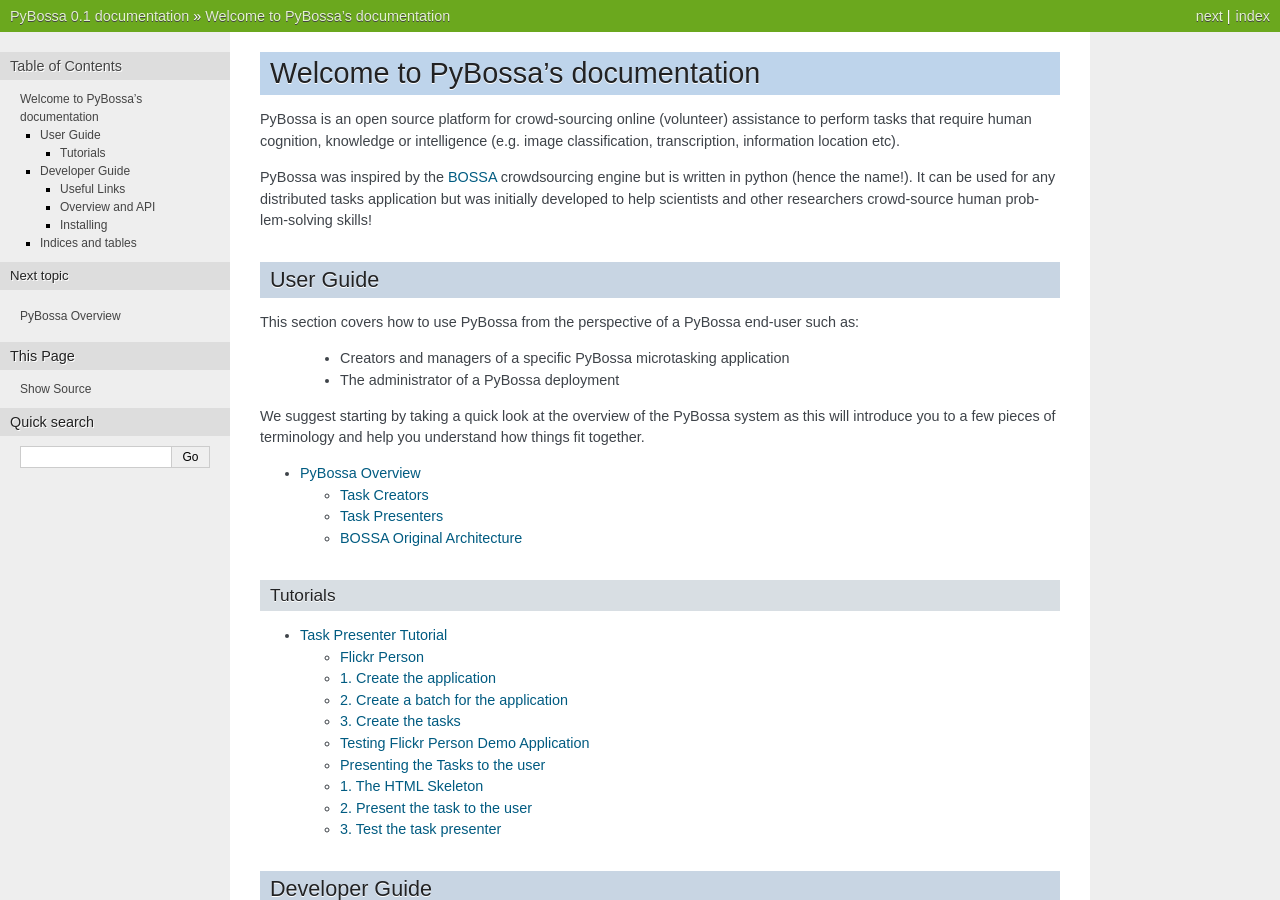
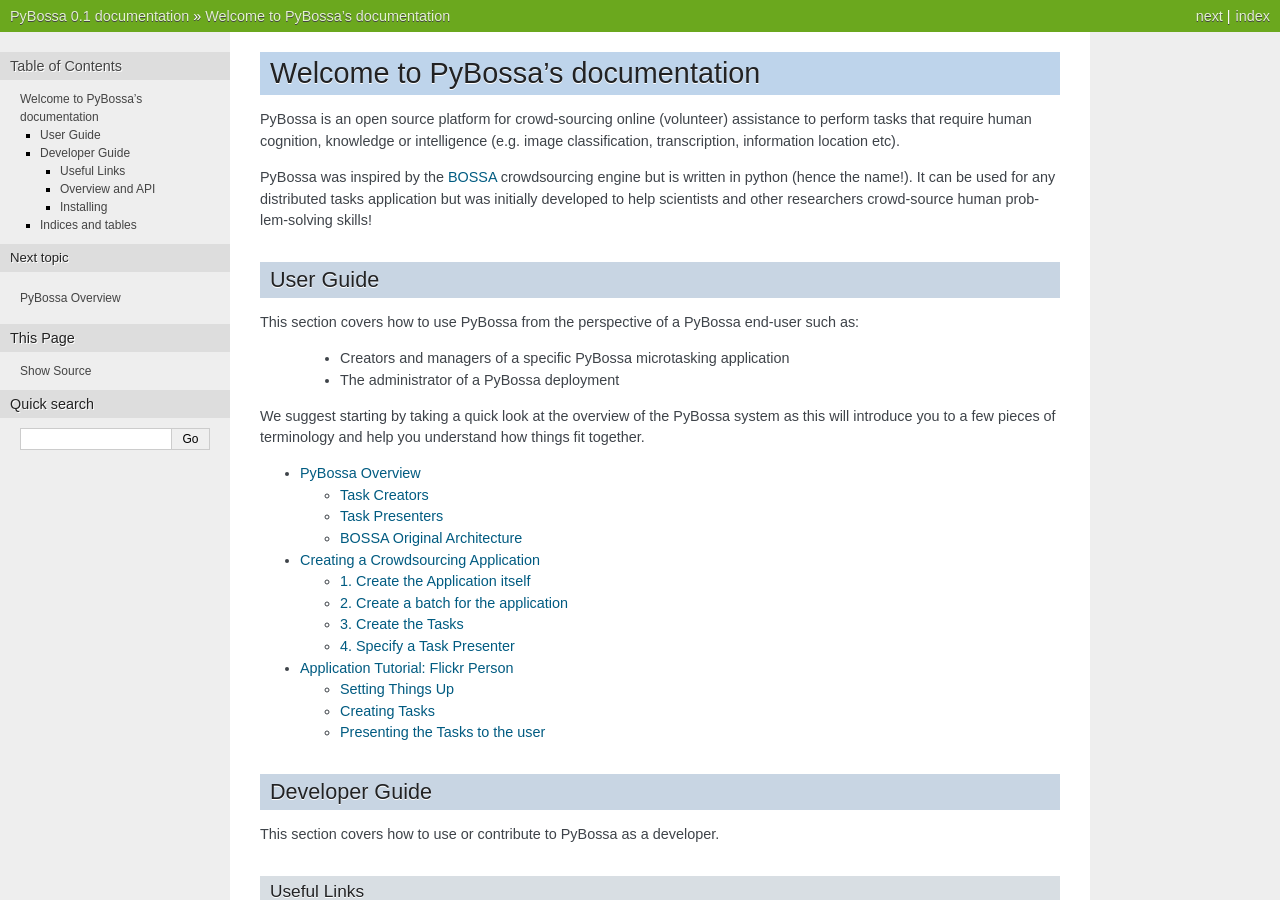
Before and after one commit to Scifabric/pybossa, a Sphinx documentation site: the page built from doc/index.rst, in a window 1280 px wide and 900 px high. Built offline with Sphinx 7.4.7, drawn with Linux system fonts in a browser that asks for light colours; some of the changed lines change nothing that is shown.

Commit message:
[doc][m]:(refs #21) refactor to extract generic information from tutorial into create-application doc.
* New material in create-application.rst - extracted from task-presenter and reworked
* Rename task-presenter.rst to user/create-application-tutorial because it is generic tutorial and refactor / rework in light of extraction of content

```diff
--- a/doc/index.rst
+++ b/doc/index.rst
@@ -31,14 +31,8 @@
    :maxdepth: 2
 
    overview
-
-Tutorials
----------
-
-.. toctree::
-   :maxdepth: 2
-
-   task-presenter
+   user/create-application
+   user/create-application-tutorial
 
 
 Developer Guide
--- a/doc/task-presenter.rst
+++ /dev/null
@@ -1,187 +0,0 @@
-=======================
-Task Presenter Tutorial
-=======================
-
-This tutorial is based in the demo application **Flickr Person** provided with PyBossa.
-
-Flickr Person
-=============
-
-The demo application Flickr Person has two main components:
-
-  * Python script to generate the tasks in PyBossa
-  * HTML + Javascript to show the tasks to the users.
-
-Both applications employ the PyBossa API.
-
-1. Create the application
-=========================
-
-First of all we have to create an application for the project. The application
-will be created using the API URL **/api/app** with a POST action. We will have
-to provide the following information about the application and convert it to a
-JSON object::
-
-  name = u'Flickr Person Finder'
-  short_name = u'FlickrPerson'
-  description = u'Do you see a human in this photo?'
-  data = dict(name = name, short_name = short_name, description = description)
-  data = json.dumps(data)
-
-The **description** field is used to store the **question** that we want to ask
-in our tasks. As Flickr Person is trying to figure out if there is a person in
-the photo, the question is: *Do you see a human in this photo?*. The other two
-fields are the names used for naming the application (short_name will be the
-slug name of the application).
-
-Please, check the following script `lines
-<https://github.com/citizen-cyberscience-centre/pybossa/blob/master/flickrPerson/getPhotos.py#L25>`_
-for more information.
-
-
-
-2. Create a batch for the application
-=====================================
-
-Once the application has been created, a batch of tasks can be created
-associated to the application **ID**. The following fields have to be
-provided::
-
-  name = datetime.datetime.now().strftime("%Y/%m/%d - %H:%M:%S")
-  data = dict (name = name, app_id = app_id, calibration = 0)
-  data = json.dumps(data)
-
-We use the creation time of the batch as name, but it possible to use whatever
-you like.
-
-As you can see, all the data is sent in JSON format. The API URL to POST the
-data is: **/api/batch**.
-
-Please, check the following script `lines
-<https://github.com/citizen-cyberscience-centre/pybossa/blob/master/flickrPerson/getPhotos.py#L63>`_
-for more information.
-
-3. Create the tasks
-===================
-
-The last step involves the creation of tasks associated to a **batch** and an
-**application**. As in all the previous steps, we are going to create a JSON
-object and POST it using the following API URL **/api/task**::
-
-  info = dict (link = photo['link'], url = photo['url'])
-  data = dict (app_id = app_id, batch_id = batch_id, state = 0, info = info, calibration = 0, priority_0 = 0)
-  data = json.dumps(data)
-
-The most important field for the task is the **info** one. This field will be
-used to store a JSON object with the required data for the task. As Flickr
-Person is trying to figure out if there is a human or not in a photo, the
-provided information is: the Flickr Link page of the photo, and the image URL
-of the photo. If your application needs more fields, you are free to add them
-based on your needs.
-
-Please, check the following script `lines
-<https://github.com/citizen-cyberscience-centre/pybossa/blob/master/flickrPerson/getPhotos.py#L83>`_
-for more information.
-
-Testing Flickr Person Demo Application
-======================================
-
-We have seen all the required steps to create an application with a batch of
-tasks. If you want to test it, make sure that you have a running version of
-PyBossa in your machine, and run the following script
-**flickrPerson/getPhotos.py**. This script will grab the latest published
-photos in the Flickr public feed and save the *link* of the image (the Flickr
-web page) and the *url* of the image. For example:
-
-  * Link: http://www.flickr.com/photos/teleyinex/2945647308/
-  * URL: http://farm4.staticflickr.com/3208/2945647308_f048cc1633_m.jpg
-
-Those items will be converted into the following JSON object::
-
-  { 'link': 'http://www.flickr.com/photos/teleyinex/2945647308/',
-    'url': 'http://farm4.staticflickr.com/3208/2945647308_f048cc1633_m.jpg' }
-
-And saved into the task field **info** of the task model. **Note**: sometimes
-the script fails because Flickr does not provide a sane JSON feed, so you will
-have to re-run it until you get one successful run.
-
-Presenting the Tasks to the user
-================================
-
-In order to present the tasks to the user, you will only need an HTML template
-within PyBossa and a Javascript or any other script language that you want to
-use. In this case, Flickr Person uses a basic HTML skeleton and a simple
-Javascript library (based on jQuery) to present the tasks to the users (only
-anonymous users for the moment) and save the answers.
-
-1. The HTML Skeleton
-====================
-
-Check the file_ **templates/flickrperson/example.html** for a very basic
-skeleton to show the tasks. The file has three sections (div ones):
-
-  * <divs> for the warnings actions. When the user saves an answer, a success
-    feedback message is shown to the user. There is also an error one for
-    failures.
-  * <divs> for the Flickr image. This div will be updated via the Javascript
-    with the Flickr Link and image URL for every task.
-  * <divs> for the answer buttons. There are three buttons with the possible
-    answers: Yes, No, I don't know.
-
-At the end of the skeleton we load the Javascript.
-
-.. _file: https://github.com/citizen-cyberscience-centre/pybossa/blob/master/pybossa/templates/flickrperson/example.html
-
-2. Present the task to the user
-===============================
-
-All the action takes place in the file_
-**static/flickrPerson/js/flickrperson.js**. The script has several functions to
-get from PyBossa the application and its associated batches and tasks. In all
-the cases, the calls are using the RESTful API of PyBossa.
-
-First of all we need to get the application ID, so we can check which batches
-are available for the users. The function getApp(name) will get all the
-registered applications in PyBossa and get the ID for Flickr Person::
-
-  getApp("FlickrPerson")
-
-In this case we use the short name or slug to identify for which application we
-want the tasks. If the application is in the system, the function will call the
-method **getBatches** to obtain all the available batches for the application.
-
-getBatches obtains all the available batches in the system (for the moment it
-is not possible get all the batches for a given application via the API), and
-then checks which ones belong to FlickrPerson. The method uses the simplest
-approach and choses randomly one of the available batches, and calls the next
-function to get all the tasks associated to that batch: **getTask**.
-
-getTask will obtain all the available tasks in the system (as in the previous
-step, for the moment is not possible to get the task for a given batch or app
-ID via the API) and selects those ones that belong to the batch. Then, it
-choses one randomly and fills in the HTML skeleton with the available
-information of the task:
-
-  * the Batch ID
-  * the Task ID
-
-The users then can click Yes, No or I don't know. Yes and No save the answer in
-the DB (check **/api/taskrun**) with information about the task and the answer,
-while the button **I don't know** simply loads another task as sometimes the
-image is not available (the Flickr user has delete it) or it is not clear if
-there is a human or not in the image (you only see one hand and nothing else).
-
-Please, read the `example file
-<https://github.com/citizen-cyberscience-centre/pybossa/blob/master/pybossa/templates/flickrperson/example.html>`_
-for more details about all the steps.
-
-
-3. Test the task presenter
-==========================
-
-In order to test the task presenter, you only have to load the main page of
-PyBossa:
-
- * http://0.0.0.0:5000
-
-And click in the big blue button: Start contributing now.
--- /dev/null
+++ b/doc/user/create-application-tutorial.rst
@@ -0,0 +1,132 @@
+===================================
+Application Tutorial: Flickr Person
+===================================
+
+This tutorial is based in the demo application **Flickr Person** provided with
+PyBossa. This demo application is a simple microtasking app where users help
+classify photographs by viewing a photograph and then answering a question.
+
+Following the :doc:`general architecture </overview>` of PyBossa the demo
+application Flickr Person has two main components:
+
+  * Task Creator: Python script to generate the tasks in PyBossa
+  * Task Presenter: HTML + Javascript to show the tasks to the users.
+
+Both applications employ the PyBossa API.
+
+Setting Things Up
+=================
+
+You will need to set up an Application object. Details can be found in
+:doc:/user/create-application. Creating the tasks themselves will be done by
+the Flickr Person task creator script (see next step).
+
+
+Creating Tasks
+==============
+
+We now need to load tasks for your application into PyBossa.
+
+Run the following script::
+
+  python flickrPerson/getPhotos.py
+
+This script will grab the latest published photos in the Flickr public feed and
+save the *link* of the image (the Flickr web page) and the *url* of the image.
+For example:
+
+  * Link: http://www.flickr.com/photos/teleyinex/2945647308/
+  * URL: http://farm4.staticflickr.com/3208/2945647308_f048cc1633_m.jpg
+
+Those items will be converted into the following JSON object::
+
+  { 'link': 'http://www.flickr.com/photos/teleyinex/2945647308/',
+    'url': 'http://farm4.staticflickr.com/3208/2945647308_f048cc1633_m.jpg' }
+
+And saved into the task field **info** of the task model.
+
+.. note::
+
+  Sometimes the script fails because Flickr does not provide a sane JSON feed,
+  so you will have to re-run it until you get one successful run.
+
+Presenting the Tasks to the user
+================================
+
+In order to present the tasks to the user, you will only need an HTML template
+within PyBossa and a Javascript or any other script language that you want to
+use. In this case, Flickr Person uses a basic HTML skeleton and a simple
+Javascript library (based on jQuery) to present the tasks to the users (only
+anonymous users for the moment) and save the answers.
+
+1. The HTML Skeleton
+--------------------
+
+Check the file_ **templates/flickrperson/example.html** for a very basic
+skeleton to show the tasks. The file has three sections (div ones):
+
+  * <divs> for the warnings actions. When the user saves an answer, a success
+    feedback message is shown to the user. There is also an error one for
+    failures.
+  * <divs> for the Flickr image. This div will be updated via the Javascript
+    with the Flickr Link and image URL for every task.
+  * <divs> for the answer buttons. There are three buttons with the possible
+    answers: Yes, No, I don't know.
+
+At the end of the skeleton we load the Javascript.
+
+.. _file: https://github.com/citizen-cyberscience-centre/pybossa/blob/master/pybossa/templates/flickrperson/example.html
+
+2. Present the task to the user
+-------------------------------
+
+All the action takes place in the file_
+**static/flickrPerson/js/flickrperson.js**. The script has several functions to
+get from PyBossa the application and its associated batches and tasks. In all
+the cases, the calls are using the RESTful API of PyBossa.
+
+First of all we need to get the application ID, so we can check which batches
+are available for the users. The function getApp(name) will get all the
+registered applications in PyBossa and get the ID for Flickr Person::
+
+  getApp("FlickrPerson")
+
+In this case we use the short name or slug to identify for which application we
+want the tasks. If the application is in the system, the function will call the
+method **getBatches** to obtain all the available batches for the application.
+
+getBatches obtains all the available batches in the system (for the moment it
+is not possible get all the batches for a given application via the API), and
+then checks which ones belong to FlickrPerson. The method uses the simplest
+approach and choses randomly one of the available batches, and calls the next
+function to get all the tasks associated to that batch: **getTask**.
+
+getTask will obtain all the available tasks in the system (as in the previous
+step, for the moment is not possible to get the task for a given batch or app
+ID via the API) and selects those ones that belong to the batch. Then, it
+choses one randomly and fills in the HTML skeleton with the available
+information of the task:
+
+  * the Batch ID
+  * the Task ID
+
+The users then can click Yes, No or I don't know. Yes and No save the answer in
+the DB (check **/api/taskrun**) with information about the task and the answer,
+while the button **I don't know** simply loads another task as sometimes the
+image is not available (the Flickr user has delete it) or it is not clear if
+there is a human or not in the image (you only see one hand and nothing else).
+
+Please, read the `example file
+<https://github.com/citizen-cyberscience-centre/pybossa/blob/master/pybossa/templates/flickrperson/example.html>`_
+for more details about all the steps.
+
+
+3. Test the task presenter
+--------------------------
+
+In order to test the task presenter, you only have to load the main page of
+PyBossa:
+
+ * http://0.0.0.0:5000
+
+And click in the big blue button: Start contributing now.
--- /dev/null
+++ b/doc/user/create-application.rst
@@ -0,0 +1,95 @@
+====================================
+Creating a Crowdsourcing Application
+====================================
+
+Readers may wish to start with the :doc:`Step by step tutorial on creating an
+Application <create-application-tutorial>` which walks through creating a
+simple photo classification App.
+
+1. Create the Application itself
+================================
+
+First of all we have to create an application for the project.
+
+Via the Web Interface
+---------------------
+
+The standard way to do this is in the web interface. However, this is not yet operational!
+
+Via the API
+-----------
+
+You can create an application via the API URL **/api/app** with a POST request.
+
+You have to provide the following information about the application and convert
+it to a JSON object (the actual values are taken fromthe Flickr Person demo
+project)::
+
+  name = u'Flickr Person Finder'
+  short_name = u'FlickrPerson'
+  description = u'Do you see a human in this photo?'
+  data = dict(name = name, short_name = short_name, description = description)
+  data = json.dumps(data)
+
+The **description** field is used to store the **question** that we want to ask
+in our tasks. As Flickr Person is trying to figure out if there is a person in
+the photo, the question is: *Do you see a human in this photo?*. The other two
+fields are the names used for naming the application (short_name will be the
+slug name of the application).
+
+Please, check the following script `lines
+<https://github.com/citizen-cyberscience-centre/pybossa/blob/master/flickrPerson/getPhotos.py#L25>`_
+for more information.
+
+
+2. Create a batch for the application
+=====================================
+
+**Deprecated**
+
+Once the application has been created, a batch of tasks can be created
+associated to the application **ID**. The following fields have to be
+provided::
+
+  name = datetime.datetime.now().strftime("%Y/%m/%d - %H:%M:%S")
+  data = dict (name = name, app_id = app_id, calibration = 0)
+  data = json.dumps(data)
+
+We use the creation time of the batch as name, but it possible to use whatever
+you like.
+
+As you can see, all the data is sent in JSON format. The API URL to POST the
+data is: **/api/batch**.
+
+Please, check the following script `lines
+<https://github.com/citizen-cyberscience-centre/pybossa/blob/master/flickrPerson/getPhotos.py#L63>`_
+for more information.
+
+3. Create the Tasks
+===================
+
+The last step involves the creation of tasks associated to a **batch** and an
+**application**. As in all the previous steps, we are going to create a JSON
+object and POST it using the following API URL **/api/task**::
+
+  info = dict (link = photo['link'], url = photo['url'])
+  data = dict (app_id = app_id, batch_id = batch_id, state = 0, info = info, calibration = 0, priority_0 = 0)
+  data = json.dumps(data)
+
+The most important field for the task is the **info** one. This field will be
+used to store a JSON object with the required data for the task. As Flickr
+Person is trying to figure out if there is a human or not in a photo, the
+provided information is: the Flickr Link page of the photo, and the image URL
+of the photo. If your application needs more fields, you are free to add them
+based on your needs.
+
+Please, check the following script `lines
+<https://github.com/citizen-cyberscience-centre/pybossa/blob/master/flickrPerson/getPhotos.py#L83>`_
+for more information.
+
+4. Specify a Task Presenter
+===========================
+
+You now need to provide a task presenter for your application. See the detailed
+example of creating a Task Presenter in the :doc:`Step by step tutorial on
+creating an Application <create-application-tutorial>`.
```
